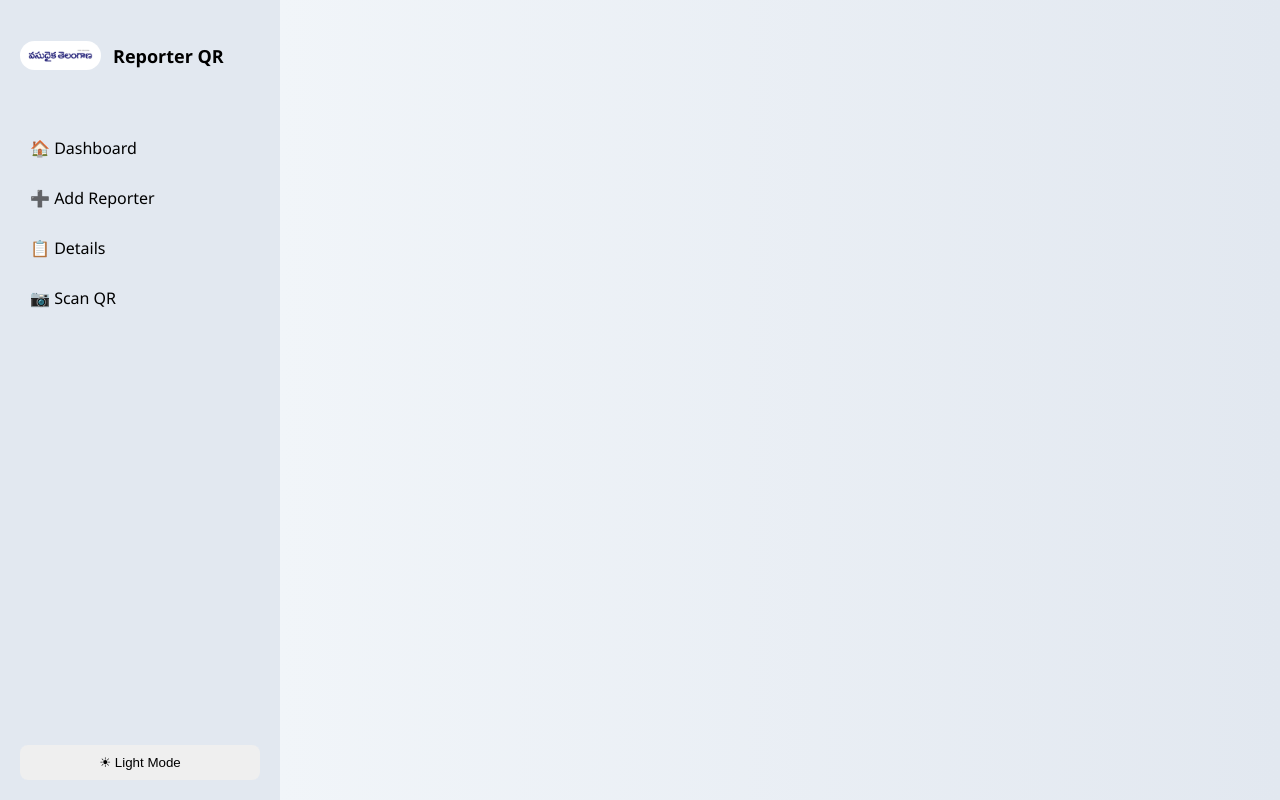
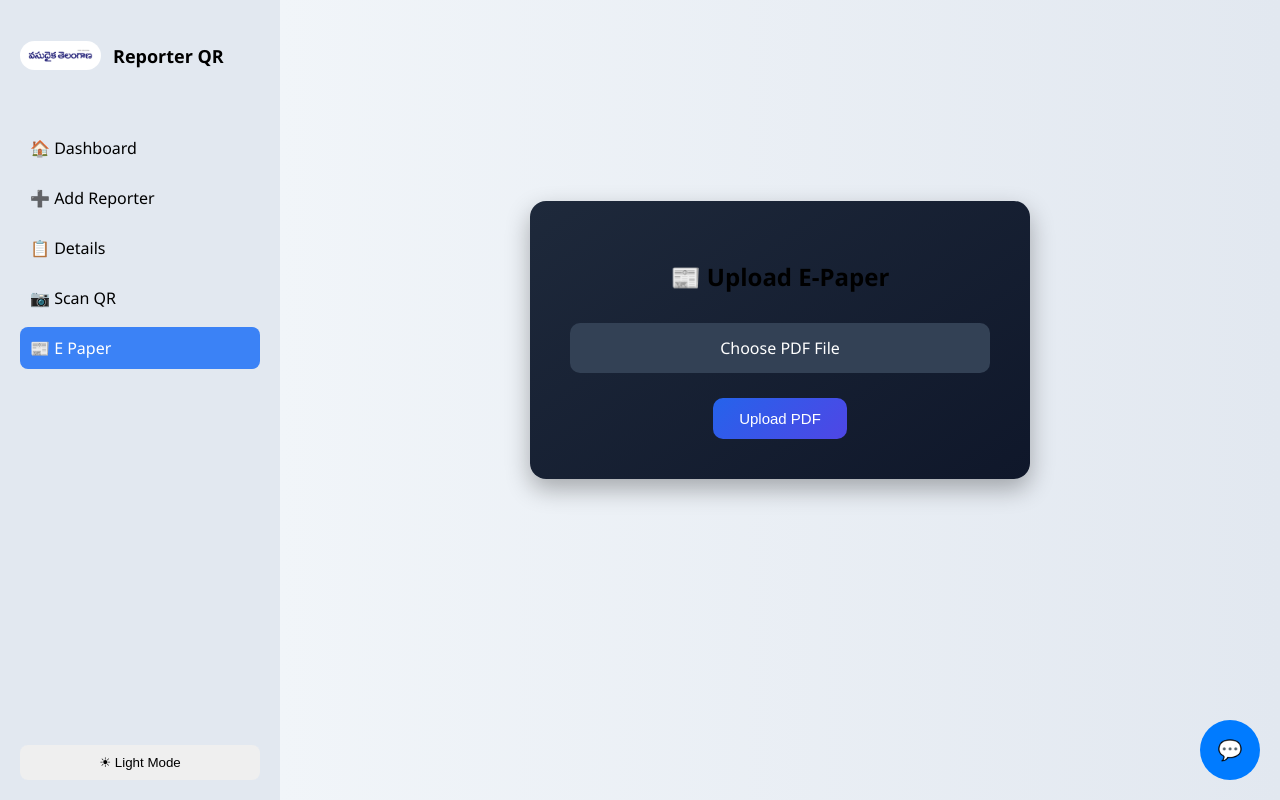
Before and after one commit to VigneshVeshala/reporter-qr-system-frontend, a React (Create React App) app: page /epaper in a window 1280 px wide. Built offline with nearby package versions, Linux system fonts and the light colour scheme.

Commit message:
Updated reporter system with epaper upload

```diff
--- a/src/App.css
+++ b/src/App.css
@@ -1,15 +1,32 @@
 body {
   margin: 0;
   font-family: "Segoe UI", sans-serif;
+  color: var(--text-color);
 }
 
+/* Theme Variables */
+
+:root{
+  --card-bg:#ffffff;
+  --text-color:#111111;
+}
+
+.dark{
+  --card-bg:#1f2937;
+  --text-color:#ffffff;
+}
+
+
 /* Layout */
+
 .app-container {
   display: flex;
   min-height: 100vh;
 }
 
+
 /* Sidebar */
+
 .sidebar {
   width: 240px;
   background: linear-gradient(180deg, #1e293b, #0f172a);
@@ -66,7 +83,9 @@ body {
   cursor: pointer;
 }
 
+
 /* Main content */
+
 .main-content {
   flex: 1;
   padding: 40px;
@@ -74,12 +93,16 @@ body {
   color: white;
 }
 
+
 /* Page Title */
+
 .page-title {
   margin-bottom: 30px;
 }
 
+
 /* Dashboard Cards */
+
 .card-container {
   display: flex;
   gap: 20px;
@@ -103,7 +126,9 @@ body {
   margin-bottom: 15px;
 }
 
+
 /* Card Colors */
+
 .blue {
   background: linear-gradient(135deg, #2563eb, #1e40af);
 }
@@ -116,7 +141,9 @@ body {
   background: linear-gradient(135deg, #f97316, #c2410c);
 }
 
+
 /* Light Mode */
+
 .dark .main-content {
   background: linear-gradient(to right, #f1f5f9, #e2e8f0);
   color: black;
@@ -135,6 +162,10 @@ body {
   background: #3b82f6;
   color: white;
 }
+
+
+/* Form Card */
+
 .form-card {
   max-width: 500px;
   background: #1e293b;
@@ -172,6 +203,9 @@ body {
   cursor: pointer;
 }
 
+
+/* Filters */
+
 .filter-container {
   display: flex;
   gap: 10px;
@@ -183,6 +217,9 @@ body {
   border-radius: 8px;
   border: none;
 }
+
+
+/* Table */
 
 .table-wrapper {
   overflow-x: auto;
@@ -212,6 +249,9 @@ body {
   margin-top: 15px;
 }
 
+
+/* QR Scanner */
+
 .scanner-box {
   width: 300px;
   margin-bottom: 20px;
@@ -228,3 +268,76 @@ body {
   color: red;
   font-weight: bold;
 }
+
+
+/* ======================= */
+/* E-PAPER PAGE */
+/* ======================= */
+
+/* ================= */
+/* E PAPER PAGE */
+/* ================= */
+
+.epaper-container{
+  display:flex;
+  justify-content:center;
+  align-items:center;
+  height:75vh;
+}
+
+.epaper-card{
+  width:420px;
+  padding:40px;
+  border-radius:16px;
+  background:linear-gradient(145deg,#1e293b,#0f172a);
+  box-shadow:0 10px 25px rgba(0,0,0,0.3);
+  text-align:center;
+  transition:0.3s;
+}
+
+.epaper-card:hover{
+  transform:translateY(-4px);
+}
+
+.epaper-title{
+  margin-bottom:30px;
+  font-weight:600;
+}
+
+/* File Upload Button */
+
+.file-upload{
+  display:block;
+  padding:14px;
+  border-radius:10px;
+  background:#334155;
+  color:white;
+  cursor:pointer;
+  margin-bottom:25px;
+  transition:0.2s;
+}
+
+.file-upload:hover{
+  background:#475569;
+}
+
+.file-upload input{
+  display:none;
+}
+
+/* Upload Button */
+
+.upload-btn{
+  background:linear-gradient(135deg,#2563eb,#4f46e5);
+  border:none;
+  padding:12px 26px;
+  border-radius:10px;
+  color:white;
+  font-size:15px;
+  cursor:pointer;
+  transition:0.2s;
+}
+
+.upload-btn:hover{
+  transform:scale(1.05);
+}
--- a/src/App.js
+++ b/src/App.js
@@ -5,6 +5,7 @@ import AddPage from "./pages/AddPage";
 import DetailsPage from "./pages/DetailsPage";
 import ScanPage from "./pages/ScanPage";
 import "./App.css";
+import EpaperPage from "./pages/EpaperPage";
 
 function App() {
   return (
@@ -15,6 +16,7 @@ function App() {
           <Route path="/add" element={<AddPage />} />
           <Route path="/details" element={<DetailsPage />} />
           <Route path="/scan" element={<ScanPage />} />
+          <Route path="/epaper" element={<EpaperPage />} />
         </Routes>
       </Layout>
     </Router>
--- /dev/null
+++ b/src/components/ChatBot.js
@@ -0,0 +1,88 @@
+import React, { useState } from "react";
+
+export default function ChatBot() {
+
+  const [open, setOpen] = useState(false);
+  const [message, setMessage] = useState("");
+  const [chat, setChat] = useState([]);
+
+  const sendMessage = async () => {
+
+    if(message.trim()==="") return;
+
+    const res = await fetch("http://localhost:8080/api/chat",{
+      method:"POST",
+      headers:{
+        "Content-Type":"text/plain"
+      },
+      body:message
+    });
+
+    const data = await res.text();
+
+    setChat([...chat,{user:message,bot:data}]);
+    setMessage("");
+  };
+
+  return (
+    <>
+      {/* Floating Button */}
+      <button
+        onClick={()=>setOpen(!open)}
+        style={{
+          position:"fixed",
+          bottom:"20px",
+          right:"20px",
+          borderRadius:"50%",
+          width:"60px",
+          height:"60px",
+          background:"#007bff",
+          color:"white",
+          fontSize:"20px",
+          border:"none"
+        }}
+      >
+        💬
+      </button>
+
+      {/* Chat Window */}
+      {open && (
+        <div style={{
+          position:"fixed",
+          bottom:"90px",
+          right:"20px",
+          width:"300px",
+          height:"400px",
+          background:"white",
+          border:"1px solid #ccc",
+          borderRadius:"10px",
+          padding:"10px"
+        }}>
+
+          <h4>AI Assistant 🤖</h4>
+
+          <div style={{height:"250px",overflowY:"auto"}}>
+
+            {chat.map((c,i)=>(
+              <div key={i}>
+                <p><b>You:</b> {c.user}</p>
+                <p><b>Bot:</b> {c.bot}</p>
+              </div>
+            ))}
+
+          </div>
+
+          <input
+            value={message}
+            onChange={(e)=>setMessage(e.target.value)}
+            placeholder="Ask something..."
+            style={{width:"70%"}}
+          />
+
+          <button onClick={sendMessage}>Send</button>
+
+        </div>
+      )}
+    </>
+  );
+}
--- a/src/components/Layout.js
+++ b/src/components/Layout.js
@@ -1,6 +1,7 @@
 import { Link, useLocation } from "react-router-dom";
 import { useState } from "react";
 import logo from "../assets/logo.png";
+import ChatBot from "./ChatBot";
 
 export default function Layout({ children }) {
   const [darkMode, setDarkMode] = useState(true);
@@ -35,6 +36,12 @@ export default function Layout({ children }) {
           <Link to="/scan" className={isActive("/scan") ? "nav-link active" : "nav-link"}>
             📷 Scan QR
           </Link>
+          <Link
+             to="/epaper"
+            className={isActive("/epaper") ? "nav-link active" : "nav-link"}
+>
+            📰 E Paper
+          </Link>
 
           <button
             className="mode-btn"
@@ -49,6 +56,7 @@ export default function Layout({ children }) {
         <div className="main-content">
           {children}
         </div>
+        <ChatBot/>
 
       </div>
     </div>
--- a/src/pages/AddPage.js
+++ b/src/pages/AddPage.js
@@ -2,6 +2,7 @@ import React, { useState } from "react";
 import axios from "axios";
 
 export default function AddPage() {
+
   const [empName, setEmpName] = useState("");
   const [role, setRole] = useState("");
   const [image, setImage] = useState(null);
@@ -13,18 +14,27 @@ export default function AddPage() {
     const formData = new FormData();
     formData.append("empName", empName);
     formData.append("role", role);
-    if (image) formData.append("image", image);
+
+    if (image) {
+      formData.append("image", image);
+    }
 
     try {
+
       await axios.post(
-        "https://reporter-qr-system-backend-production.up.railway.app/employees/add",
+        "http://localhost:8080/employees/add",
         formData
       );
 
       setMessage("✅ Reporter added successfully!");
+
       setEmpName("");
       setRole("");
       setImage(null);
+
+      // clear file input
+      document.getElementById("imageInput").value = "";
+
     } catch (err) {
       console.error(err);
       setMessage("❌ Error adding reporter.");
@@ -33,10 +43,13 @@ export default function AddPage() {
 
   return (
     <div>
+
       <h1 className="page-title">Add Reporter</h1>
 
       <div className="form-card">
+
         <form onSubmit={addEmployee}>
+
           <div className="form-group">
             <label>Reporter Name</label>
             <input
@@ -60,7 +73,9 @@ export default function AddPage() {
           <div className="form-group">
             <label>Upload Image</label>
             <input
+              id="imageInput"
               type="file"
+              accept="image/*"
               onChange={(e) => setImage(e.target.files[0])}
             />
           </div>
@@ -69,9 +84,14 @@ export default function AddPage() {
             Add Reporter
           </button>
 
-          {message && <p className="form-message">{message}</p>}
+          {message && (
+            <p className="form-message">{message}</p>
+          )}
+
         </form>
+
       </div>
+
     </div>
   );
 }
--- /dev/null
+++ b/src/pages/EpaperPage.js
@@ -0,0 +1,99 @@
+import React, { useState } from "react";
+import axios from "axios";
+
+export default function EpaperPage() {
+
+  const [file, setFile] = useState(null);
+  const [message, setMessage] = useState("");
+
+  const handleChange = (e) => {
+
+    const selectedFile = e.target.files[0];
+
+    if (!selectedFile) return;
+
+    if (selectedFile.type !== "application/pdf") {
+      setMessage("❌ Please select a PDF file");
+      setFile(null);
+      return;
+    }
+
+    setFile(selectedFile);
+    setMessage("");
+  };
+
+  const handleUpload = async () => {
+
+    if (!file) {
+      setMessage("❌ Please select a PDF file");
+      return;
+    }
+
+    const formData = new FormData();
+    formData.append("file", file);
+
+    try {
+
+      await axios.post(
+        "http://localhost:8080/employees/upload",
+        formData,
+        {
+          headers: {
+            "Content-Type": "multipart/form-data"
+          }
+        }
+      );
+
+      setMessage("✅ PDF Uploaded Successfully");
+      setFile(null);
+
+      document.getElementById("pdfInput").value = "";
+
+    } catch (error) {
+
+      console.error(error);
+      setMessage("❌ Upload Failed");
+
+    }
+  };
+
+  return (
+
+    <div className="epaper-container">
+
+      <div className="epaper-card">
+
+        <h2 className="epaper-title">📰 Upload E-Paper</h2>
+
+        <label className="file-upload">
+
+          <input
+            id="pdfInput"
+            type="file"
+            accept="application/pdf"
+            onChange={handleChange}
+          />
+
+          {file ? file.name : "Choose PDF File"}
+
+        </label>
+
+        <button
+          className="upload-btn"
+          onClick={handleUpload}
+        >
+          Upload PDF
+        </button>
+
+        {message && (
+          <p className="form-message">
+            {message}
+          </p>
+        )}
+
+      </div>
+
+    </div>
+
+  );
+}
--- a/src/pages/Home.js
+++ b/src/pages/Home.js
@@ -1,3 +1,6 @@
+
+import React from "react";
+import { Link } from "react-router-dom";
 export default function HomePage() {
   return (
     <div>
```
Also changed, not shown: src/pages/DetailsPage.js (+21 -2 lines), src/pages/ScanPage.js (+21 -5 lines).
